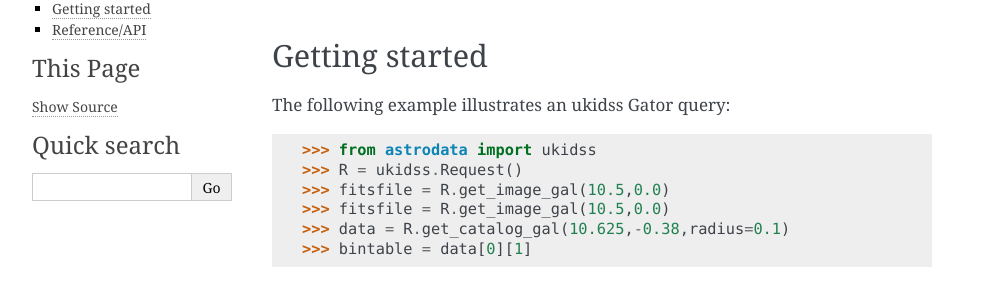
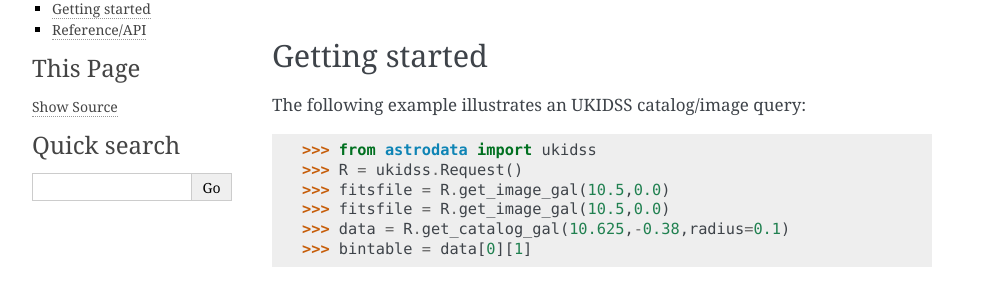
Before and after one commit to astropy/astroquery, a Sphinx documentation site: the page built from docs/astrodata/ukidss.rst, in a window 1280 px wide. Shown: the part 138-426 px from the top of the page, without its empty margins (148-1140 px from the left). Built offline with Sphinx 7.4.7, drawn with Linux system fonts in a browser that asks for light colours; the version number is read from the project's files by our own code.

Commit message:
fixed doc structure

```diff
--- a/docs/ukidss.rst
+++ b/docs/astrodata/ukidss.rst
@@ -7,7 +7,7 @@ UKIDSS Queries (`astrodata.ukidss`)
 Getting started
 ===============
 
-The following example illustrates an ukidss Gator query::
+The following example illustrates an UKIDSS catalog/image query::
 
     >>> from astrodata import ukidss
     >>> R = ukidss.Request()
```
